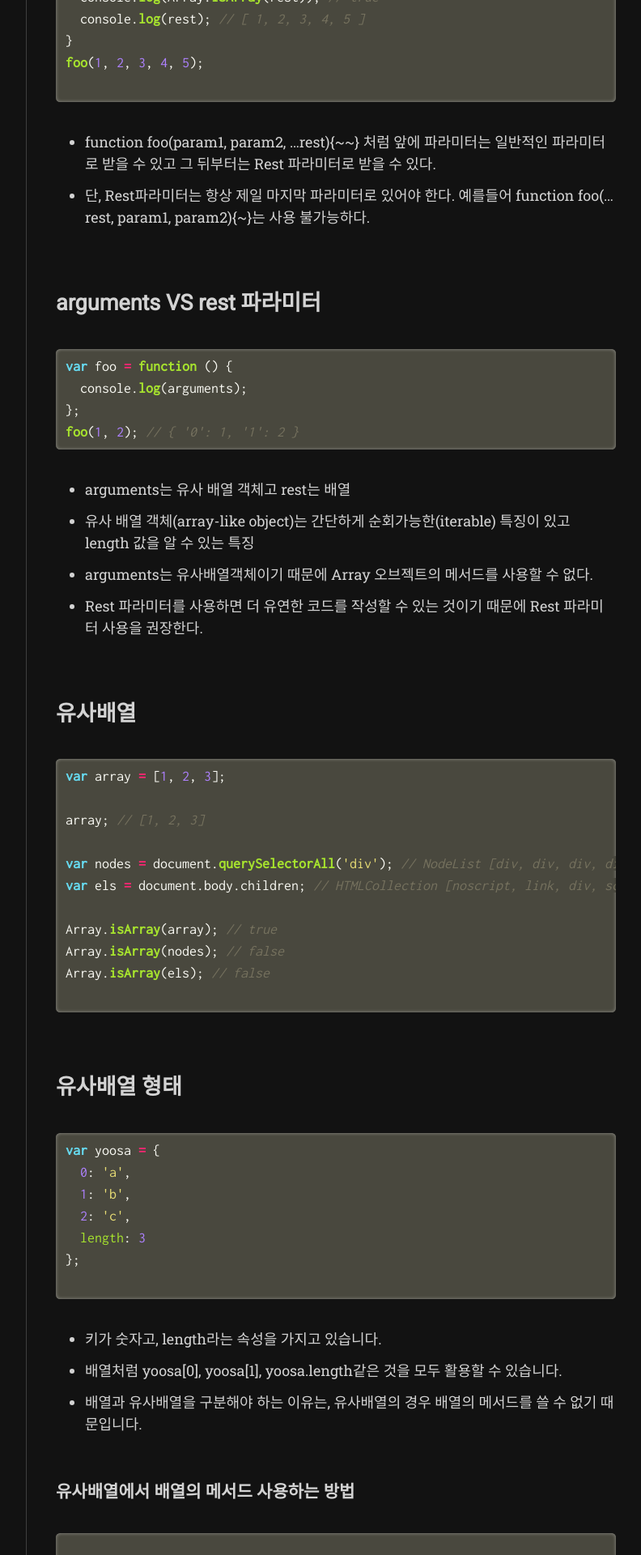
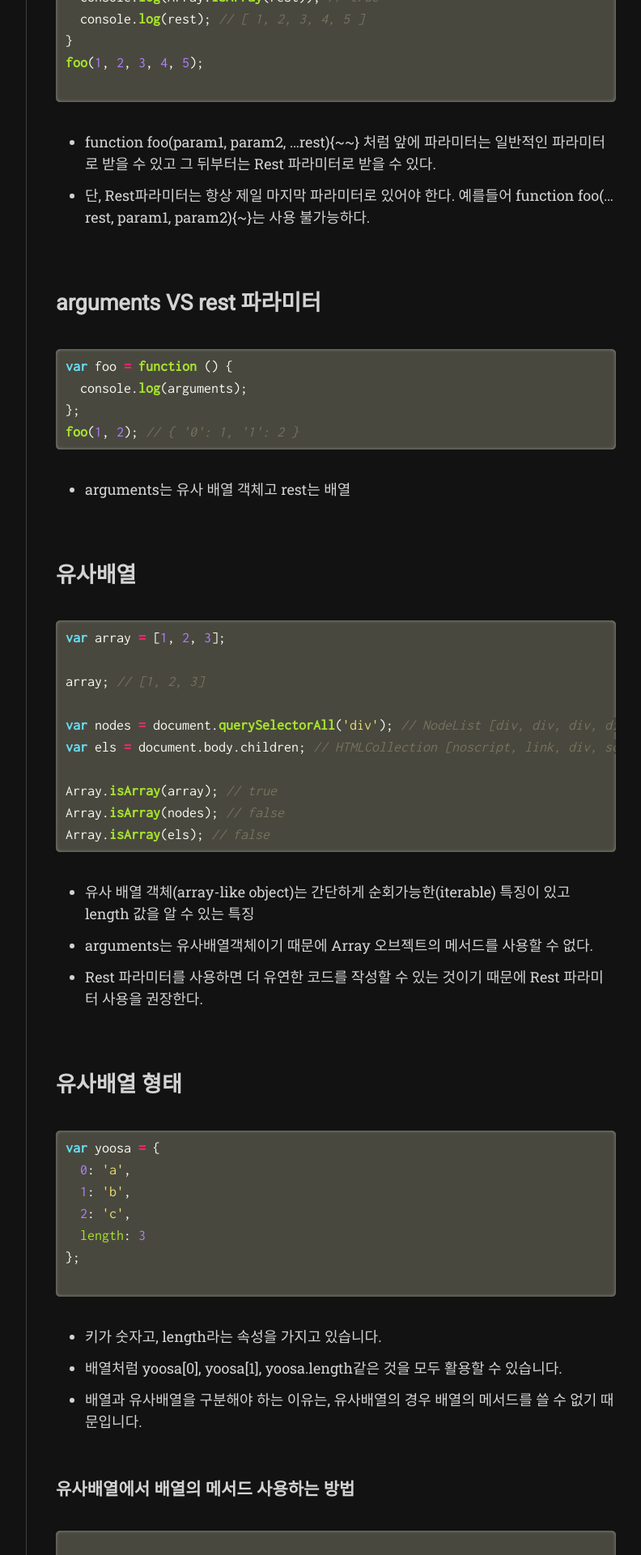
Before and after one commit to ha-jae-geun/jaegeunha94.github.io, a Jekyll site: the page built from _posts/2021-07-21-Array.md, in a window 1280 px wide. Shown: the part 3080-5000 px from the top of the page at 81% size, without its empty margins (357-1149 px from the left). Built offline with Jekyll 4.4.1, drawn with Linux system fonts in a browser that asks for light colours; nearby versions of some CDN libraries; some web fonts are replaced; part of the change alters nothing that is shown.

````diff
--- a/_posts/2021-07-21-Array.md
+++ b/_posts/2021-07-21-Array.md
@@ -107,9 +107,6 @@ foo(1, 2); // { '0': 1, '1': 2 }
 ```
 
 * arguments는 유사 배열 객체고 rest는 배열
-* 유사 배열 객체(array-like object)는 간단하게 순회가능한(iterable) 특징이 있고 length 값을 알 수 있는 특징
-* arguments는 유사배열객체이기 때문에 Array 오브젝트의 메서드를 사용할 수 없다.
-* Rest 파라미터를 사용하면 더 유연한 코드를 작성할 수 있는 것이기 때문에 Rest 파라미터 사용을 권장한다.
 
 
 ## 유사배열
@@ -124,8 +121,12 @@ var els = document.body.children; // HTMLCollection [noscript, link, div, script
 Array.isArray(array); // true
 Array.isArray(nodes); // false
 Array.isArray(els); // false
+```
 
-```
+* 유사 배열 객체(array-like object)는 간단하게 순회가능한(iterable) 특징이 있고 length 값을 알 수 있는 특징
+* arguments는 유사배열객체이기 때문에 Array 오브젝트의 메서드를 사용할 수 없다.
+* Rest 파라미터를 사용하면 더 유연한 코드를 작성할 수 있는 것이기 때문에 Rest 파라미터 사용을 권장한다.
+
 
 ## 유사배열 형태
 ```javascript
````
